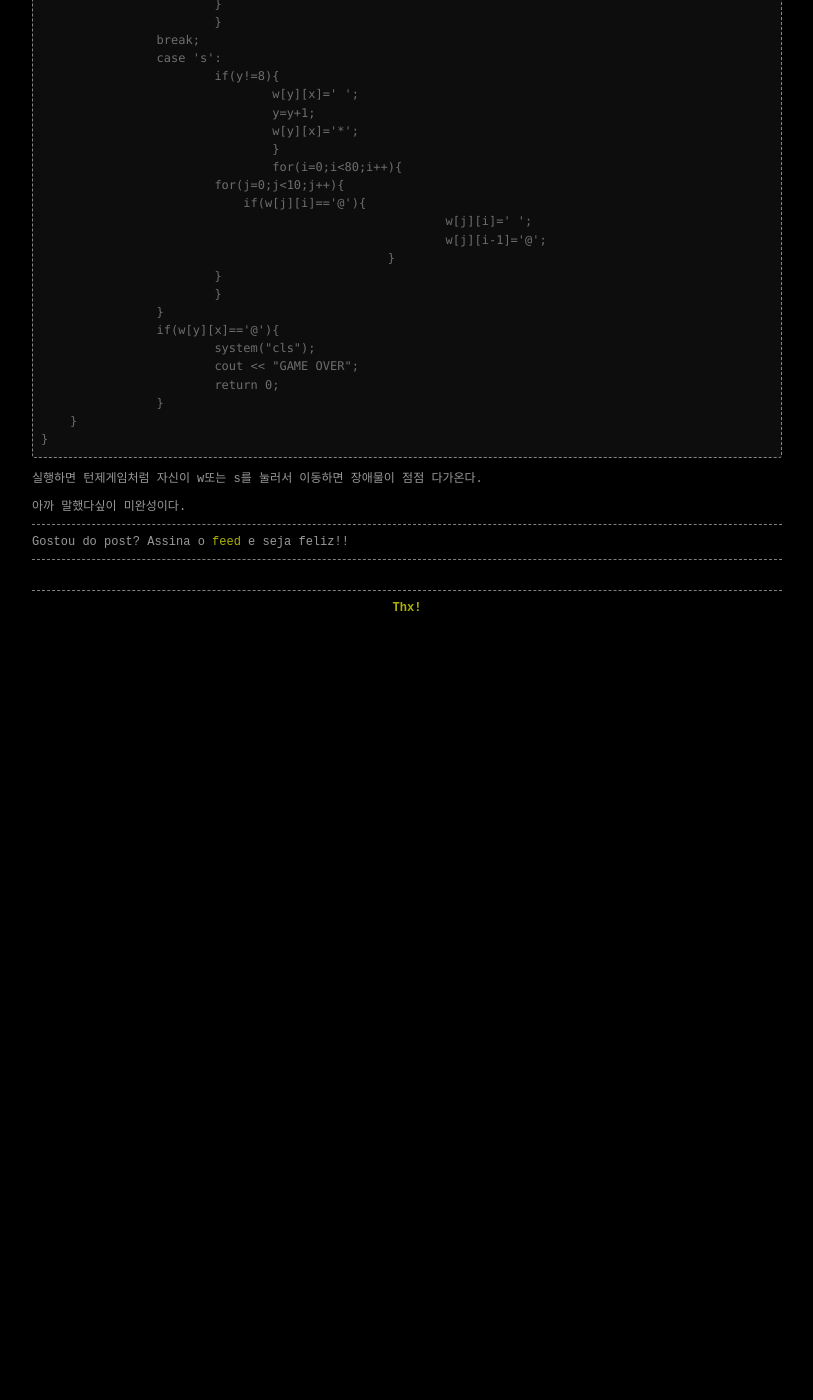
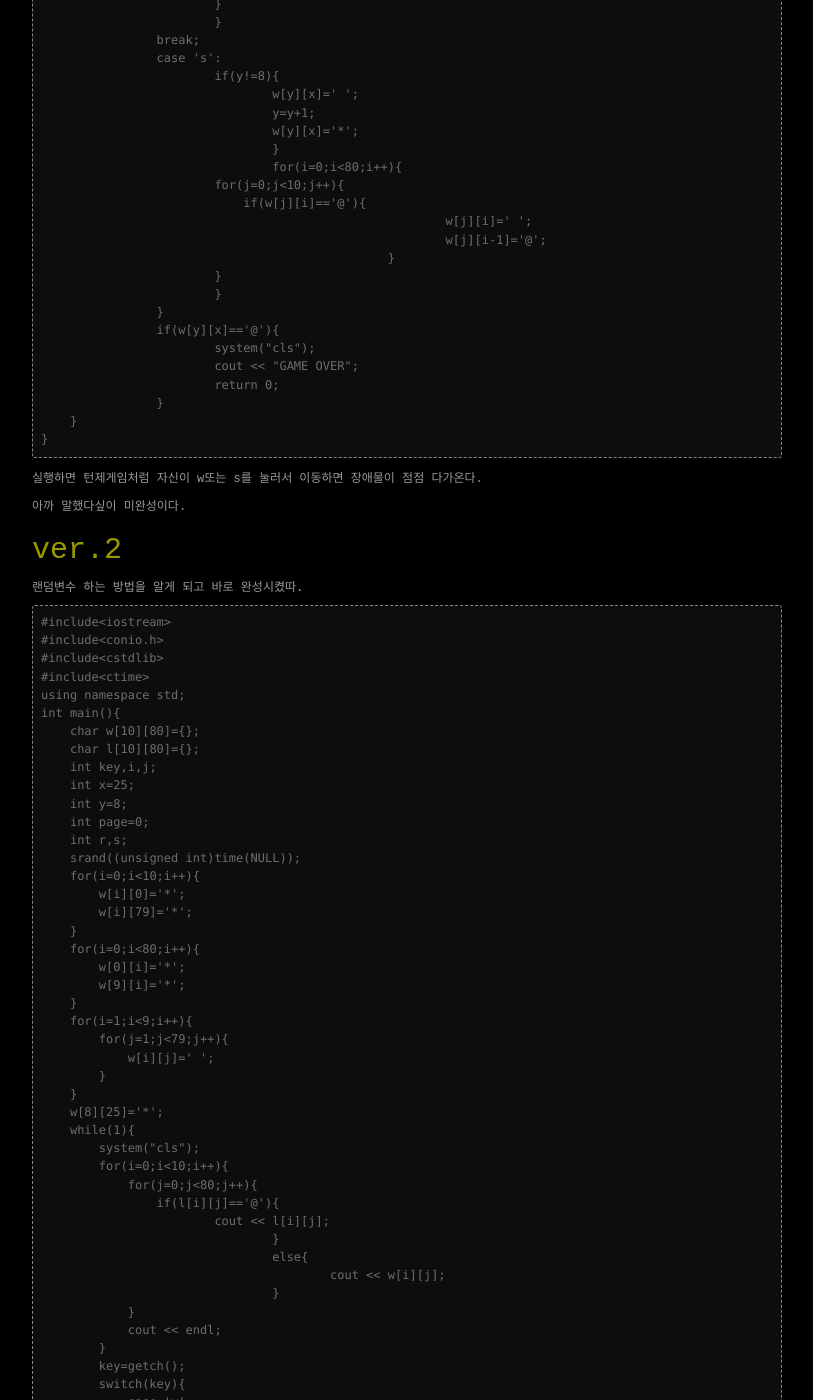
Before and after one commit to bloody-skyle/blog, a Jekyll site: the page built from _posts/2022/2022-09-18-장애물 피하기.md, in a window 1280 px wide and 1400 px high, scrolled down 1286 px. Shown: the whole window, without its empty margins (233-1046 px from the left). Built offline with Jekyll 4.4.1, drawn with Linux system fonts in a browser that asks for light colours; comment, search, counter and statistics services are not loaded; before the commit the page ends 1916 px from its top, so only the background shows below that; some of the changed text lies outside the part shown.

Commit message:
장애물피하기 ver.2 추가

````diff
--- a/_posts/2022/2022-09-18-장애물 피하기.md
+++ b/_posts/2022/2022-09-18-장애물 피하기.md
@@ -92,3 +92,118 @@ int main(){
 실행하면 턴제게임처럼 자신이 w또는 s를 눌러서 이동하면 장애물이 점점 다가온다.
 
 아까 말했다싶이 미완성이다.
+
+<h2>ver.2</h2>
+
+랜덤변수 하는 방법을 알게 되고 바로 완성시켰따.
+
+```
+#include<iostream>
+#include<conio.h>
+#include<cstdlib>
+#include<ctime>
+using namespace std;
+int main(){
+    char w[10][80]={};
+    char l[10][80]={};
+    int key,i,j;
+    int x=25;
+    int y=8;
+    int page=0;
+    int r,s;
+    srand((unsigned int)time(NULL));
+    for(i=0;i<10;i++){
+        w[i][0]='*';
+        w[i][79]='*';
+    }
+    for(i=0;i<80;i++){
+        w[0][i]='*';
+        w[9][i]='*';
+    }
+    for(i=1;i<9;i++){
+        for(j=1;j<79;j++){
+            w[i][j]=' ';
+        }
+    }
+    w[8][25]='*';
+    while(1){
+        system("cls");
+        for(i=0;i<10;i++){
+            for(j=0;j<80;j++){
+                if(l[i][j]=='@'){
+                	cout << l[i][j];
+				}
+				else{
+					cout << w[i][j];
+				}
+            }
+            cout << endl;
+        }
+        key=getch();
+        switch(key){
+            case 'w':
+                if(y!=1){
+                    w[y][x]=' ';
+                    y=y-1;
+                    w[y][x]='*';
+                }
+        		for(i=0;i<80;i++){
+            		for(j=0;j<10;j++){
+            		    if(l[j][0]=='@'){
+            		    	l[j][0]='*';
+						}
+						else if(l[j][i]=='@'){
+							l[j][i]=' ';
+							l[j][i-1]='@';
+						}
+            		}
+        		}
+				page++;
+                break;
+        	case 's':
+				if(y!=8){
+        			w[y][x]=' ';
+        			y=y+1;
+        			w[y][x]='*';
+				}
+        		for(i=0;i<80;i++){
+            		for(j=0;j<10;j++){
+            		    if(l[j][0]=='@'){
+            		    	l[j][0]='*';
+						}
+						else if(l[j][i]=='@'){
+							l[j][i]=' ';
+							l[j][i-1]='@';
+						}
+            		}
+        		}
+				page++;
+		}
+		if(page%8==1){
+			r=(int)rand()%6+1;
+			s=(int)rand()%8+1;
+			if((int)rand()%2==0){
+				for(i=s;i<s+r;i++){
+					if(i>0&&i<9){
+						l[i][78]='@';
+					}
+				}
+			}
+			else{
+				for(i=s;i>s-r;i--){
+					if(i>0&&i<9){
+						l[i][78]='@';
+					}
+				}
+			}
+		}
+		if(l[y][x]=='@'){
+			system("cls");
+			cout << "GAME OVER";
+			return 0;
+		}
+    }
+}
+```
+
+근데 컨트롤이 좀 어렵다.
````
